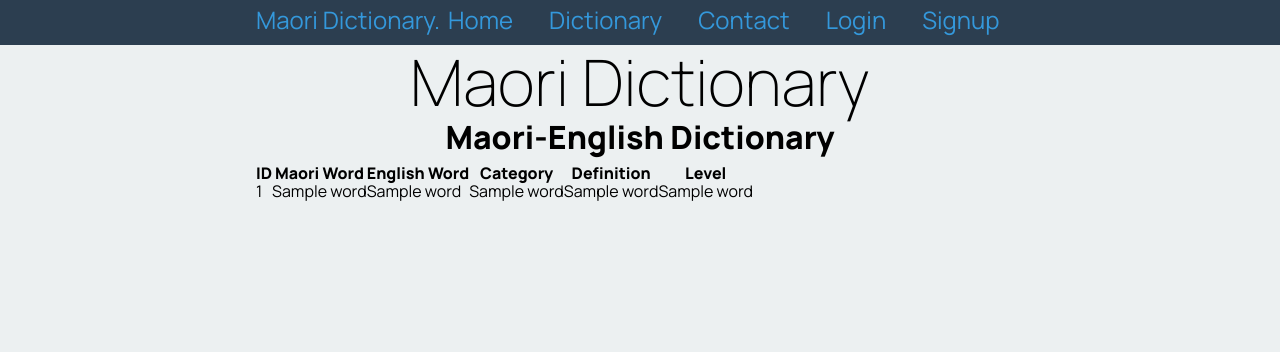
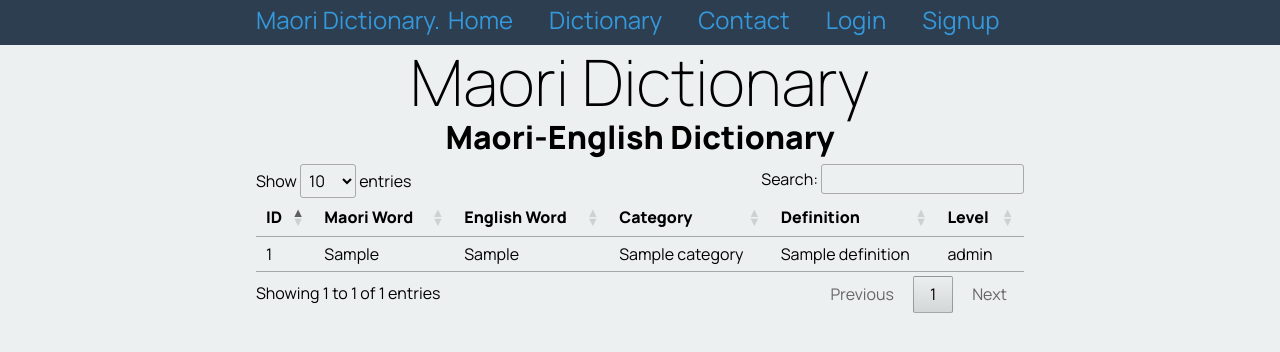
Before and after one commit to ArthurJFF/Maori_dictionary, a Flask app: template templates/dictionary.html in a window 1280 px wide. Shown: the top 352 px of the page. Run offline with Flask 3, Linux system fonts and the light colour scheme; the template is opened without the code that fills it: most values are stand-ins (such as "Sample title", 1, 10 or a date in 2020); some libraries are stand-ins or nearby versions.

Commit message:
Started work on making the table sortable for ease of use. I included some Javascript libraries and tried it but it didn't work. I hope to finish this next period but this code currently doesn't work.

```diff
--- a/app.py
+++ b/app.py
@@ -92,7 +92,11 @@ def render_dictionary():
     dictionary_data = cursor.fetchall()
     conn.close()
 
+
+    print(dictionary_data)
+
     return render_template('dictionary.html', dictionary_data=dictionary_data)
+
 
 
 if __name__ == '__main__':
--- a/templates/base.html
+++ b/templates/base.html
@@ -9,6 +9,8 @@
     <link rel="stylesheet" href="https://cdnjs.cloudflare.com/ajax/libs/normalize/8.0.1/normalize.css"/>
     <link href="{{ url_for('static', filename='smile.css') }}" rel="stylesheet">
     <link href="{{ url_for('static', filename='styles.css') }}" rel="stylesheet">
+    <link rel="stylesheet" type="text/css" href="https://cdn.datatables.net/1.10.25/css/jquery.dataTables.css"> <!-- datatables css file -->
+
 </head>
 
 <body>
--- a/templates/dictionary.html
+++ b/templates/dictionary.html
@@ -6,7 +6,7 @@ Maori-English Dictionary
 
 {% block main %}
 <div class="container">
-    <table>
+    <table class="sortable" id="sortableTable">
         <thead>
             <tr>
                 <th>ID</th>
@@ -20,15 +20,26 @@ Maori-English Dictionary
         <tbody>
             {% for word in dictionary_data %}
                 <tr>
-                    <td>{{ word[0] }}</td>
-                    <td>{{ word[1] }}</td>
-                    <td>{{ word[2] }}</td>
-                    <td>{{ word[3] }}</td>
-                    <td>{{ word[4] }}</td>
-                    <td>{{ word[5] }}</td>
+                    <td>{{ word.ID }}</td>
+                    <td>{{ word.M_word }}</td>
+                    <td>{{ word.E_word }}</td>
+                    <td>{{ word.Category }}</td>
+                    <td>{{ word.Definition }}</td>
+                    <td>{{ word.Level }}</td>
                 </tr>
             {% endfor %}
         </tbody>
     </table>
 </div>
+
+<!-- Include DataTables JavaScript -->
+<script type="text/javascript" charset="utf8" src="https://code.jquery.com/jquery-3.6.0.min.js"></script>
+<script type="text/javascript" charset="utf8" src="https://cdn.datatables.net/1.10.25/js/jquery.dataTables.js"></script>
+
+<!-- Initialize DataTables -->
+<script>
+$(document).ready(function() {
+    $('#sortableTable').DataTable();
+});
+</script>
 {% endblock %}
```
